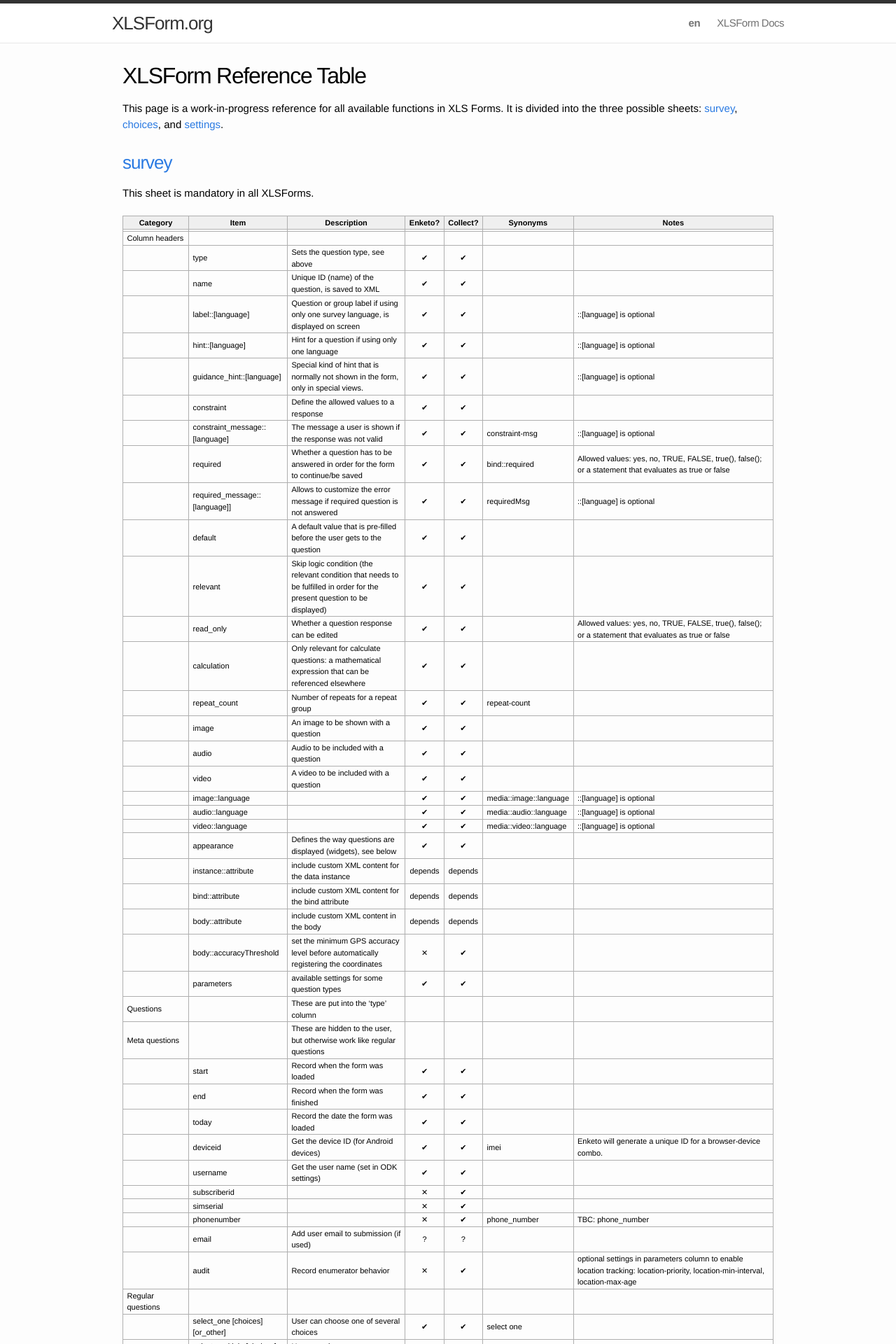
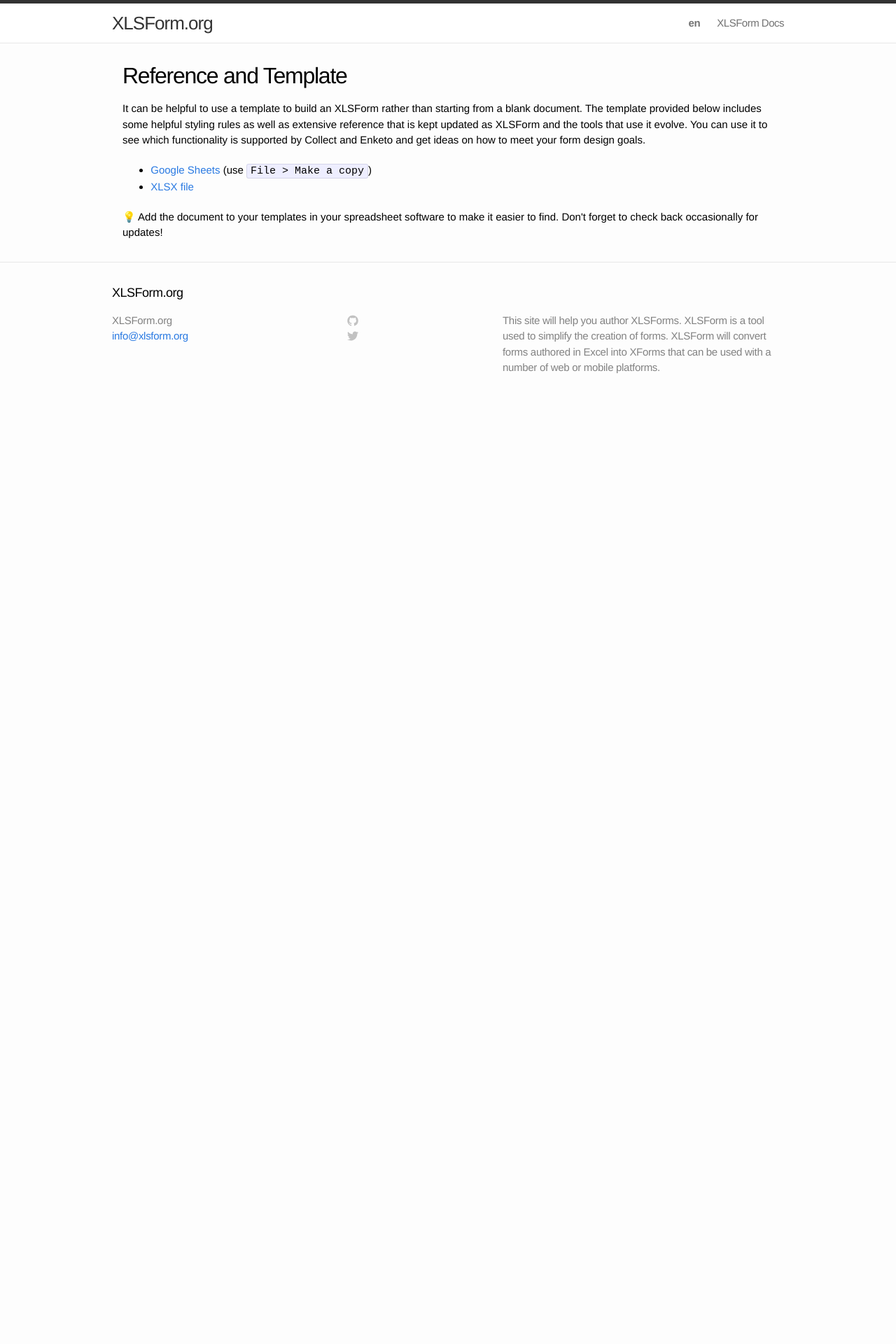
Before and after one commit to XLSForm/xlsform.github.io, a Jekyll site: the page built from en/ref-table.md, in a window 1280 px wide. Shown: the top 1920 px of the page at 70% size. Built offline with Jekyll 4.4.1, drawn with Linux system fonts in a browser that asks for light colours; after the commit the page ends 900 px from its top, so only the background shows below that; some of the changed text lies outside the part shown.

Commit message:
Replace reference table with template

```diff
--- a/_data/choices.csv
+++ /dev/null
@@ -1,8 +0,0 @@
-Item::en,Description::en,Enketo?,Collect?,Synonyms,Notes::en
-,,,,,
-list name,A unique name for each set of choices,✔,✔,list_name,
-name,"ID (name) of the specific choice, will be saved to XML",✔,✔,,
-label::[language],"Choice label, will be displayed on screen. Allows adding a translation of choice labels, showing [language] in the interface",✔,✔,label::[language],
-media,,✔,✔,,optional
-[filter_category_name],Allows setting a specific parent category for choice filters (cascading questions),✔,✔,,"Column name is specified by user, e.g. ‘country’"
-geometry,Special column name used by the `map` appearance,✕,✔,,
--- a/_data/settings.csv
+++ /dev/null
@@ -1,10 +0,0 @@
-Item::en,Description::en,Enketo?,Collect?,Synonyms,Notes::en
-,,,,,
-form_title,"Title displayed at beginning of form, in form list",✔,✔,,if missing assigned to form_id
-form_id,ID used in the XML and often needs to be unique,✔,✔,,If missing assigned to xls name
-public_key,Key required for encrypted forms,✔,✔,,
-submission_url,"Specific URL for uploading data, overrides default",✕,✔,,
-default_language,"If form uses multiple languages, this one sets which to use by default",✔,✔,,
-style,Separate questions groups into pages (on Enketo). Switch to a different theme.,✔,✕,,"Allowed values: pages, theme-grid, theme-formhub"
-version,,✔,✔,,
-instance_name,Allows user to create a dynamic naming convention for each submitted instance,✔,✔,,"for example, concat(${lname}, ‘-‘, ${fname}, ‘-‘, uuid())"
--- a/_data/survey.csv
+++ /dev/null
@@ -1,129 +0,0 @@
-Category::en,Item::en,Description::en,Enketo?,Collect?,Synonyms,Notes::en
-,,,,,,
-Column headers,,,,,,
-,type,"Sets the question type, see above",✔,✔,,
-,name,"Unique ID (name) of the question, is saved to XML",✔,✔,,
-,label::[language],"Question or group label if using only one survey language, is displayed on screen",✔,✔,,::[language] is optional
-,hint::[language],Hint for a question if using only one language,✔,✔,,::[language] is optional
-,guidance_hint::[language],"Special kind of hint that is normally not shown in the form, only in special views.",✔,✔,,::[language] is optional
-,constraint,Define the allowed values to a response,✔,✔,,
-,constraint_message::[language],The message a user is shown if the response was not valid,✔,✔,constraint-msg,::[language] is optional
-,required,Whether a question has to be answered in order for the form to continue/be saved,✔,✔,bind::required,"Allowed values: yes, no, TRUE, FALSE, true(), false(); or a statement that evaluates as true or false"
-,required_message::[language]],Allows to customize the error message if required question is not answered,✔,✔,requiredMsg,::[language] is optional
-,default,A default value that is pre-filled before the user gets to the question,✔,✔,,
-,relevant,Skip logic condition (the relevant condition that needs to be fulfilled in order for the present question to be displayed),✔,✔,,
-,read_only,Whether a question response can be edited,✔,✔,,"Allowed values: yes, no, TRUE, FALSE, true(), false(); or a statement that evaluates as true or false"
-,calculation,Only relevant for calculate questions: a mathematical expression that can be referenced elsewhere,✔,✔,,
-,repeat_count,"Number of repeats for a repeat group",✔,✔,repeat-count,
-,image,An image to be shown with a question,✔,✔,,
-,audio,Audio to be included with a question,✔,✔,,
-,video,A video to be included with a question,✔,✔,,
-,image::language,,✔,✔,media::image::language,::[language] is optional
-,audio::language,,✔,✔,media::audio::language,::[language] is optional
-,video::language,,✔,✔,media::video::language,::[language] is optional
-,appearance,"Defines the way questions are displayed (widgets), see below",✔,✔,,
-,instance::attribute,include custom XML content for the data instance,depends,depends,,
-,bind::attribute,include custom XML content for the bind attribute,depends,depends,,
-,body::attribute,include custom XML content in the body,depends,depends,,
-,body::accuracyThreshold,set the minimum GPS accuracy level before automatically registering the coordinates,✕,✔,,
-,parameters,"available settings for some question types",✔,✔,,
-Questions,,These are put into the ‘type’ column,,,,
-Meta questions,,"These are hidden to the user, but otherwise work like regular questions",,,,
-,start,Record when the form was loaded,✔,✔,,
-,end,Record when the form was finished,✔,✔,,
-,today,Record the date the form was loaded,✔,✔,,
-,deviceid,Get the device ID (for Android devices),✔,✔,imei,Enketo will generate a unique ID for a browser-device combo.
-,username,Get the user name (set in ODK settings),✔,✔,,
-,subscriberid,,✕,✔,,
-,simserial,,✕,✔,,
-,phonenumber,,✕,✔,phone_number,TBC: phone_number
-,email,Add user email to submission (if used),?,?,,
-,audit,Record enumerator behavior,✕,✔,,"optional settings in parameters column to enable location tracking: location-priority, location-min-interval, location-max-age"
-Regular questions,,,,,,
-,select_one [choices] [or_other],User can choose one of several choices,✔,✔,select one,
-,select_multiple [choices] [or_other],User can choose one or more of several choices,✔,✔,select multiple,
-,select_one_from_file [file],User can choose one of several choices from an external file,✔,✔,,"Optional settings in parameters column: 'value' (string, default = 'name') for the choice value column in the external file, 'label' (string, default = 'label') for the choice label column in the external file, 'randomize' (bool, default = 'false') to activate choice randomization, and 'seed' (number, default = none) to set the randomization seed value."
-,select_multiple_from_file [file],User can choose one or more of several choices from an external file,✔,✔,,"Optional settings in parameters column: 'value' (string, default = 'name') for the choice value column in the external file, 'label' (string, default = 'label') for the choice label column in the external file, 'randomize' (bool, default = 'false') to activate choice randomization, and 'seed' (number, default = none) to set the randomization seed value."
-,select_one_external,,✕,✔,,
-,rank [choices],User can rank a list of choices,✔,✔,,
-,text,User can enter a text response,✔,✔,,
-,integer,User can enter an integer,✔,✔,,
-,decimal,User can enter a decimal number,✔,✔,,
-,date,User can enter a date,✔,✔,,
-,time,User can enter a time of day,✔,✔,,
-,datetime,User can enter date and time together,✔,✔,,
-,geopoint,User can record a GPS location,✔,✔,location,
-,image,User can take or attach a picture,✔,✔,photo,
-,audio,User can record or attach audio,✔,✔,,"Collect accepts an optional quality parameter with possible values voice-only, low, normal and external",
-,background-audio,Audio is recorded in the background while filling the form,✕,✔,,"optional quality parameter with possible values voice-only, low and normal",
-,video,User can record or attach video,✔,✔,,
-,file,User can attach file of any type,✔,✔,,
-,note,User is shown a note (no response possible),✔,✔,,
-,barcode,User can enter a barcode by scanning it,✕,✔,,
-,acknowledge,User is asked to confirm or acknowledge something,✔,✔,trigger,
-,calculate,A mathematical expression of existing values that can be used by other questions (no user input),✔,✔,,Calculate creates an instance variable with no body element that gets set by an xpath expression (specified in the calculation column)
-,geotrace,User can record a line or polyline or multiple geo points,✔,✔,,
-,geoshape,User can record a polygon of multiple geo points - the last point is the same as the first point,✔,✔,,
-Groups,,"Groups contain one or more questions, or other nested groups, which may loop (repeat)",,,,
-,begin_group,Sets the beginning of a group,✔,✔,begin group,
-,end_group,Ends the group,✔,✔,end group,
-,begin_repeat,Sets the beginning of a repeat group,✔,✔,,
-,end_repeat,Ends the repeat group,✔,✔,,
-Form Variable References,,,,,,
-,${variable_name},"Reference another question (can be used in skip logic condition [relevant], validation, inside another question or hint label",✔,✔,,
-,.,Current question,✔,✔,,
-Appearance,,,,,,(For more controlled views using widgets)
-Groups,,,,,,
-,field-list,Multiple questions of a group on a screen,✔,✔,,Needs to be applied to a group
-,table-list,Show multiple select1s with a shared label in a field list.,✔,✔,,Needs to be applied to a group
-select_one / select_multiple,,,,,,
-,minimal,Spinner widget - click button to provide a response,✔,✔,,
-,label,Table of answers,✔,✔,,
-,list-nolabel,"Goes with label, no label on answer just radios",✔,✔,,
-,autocomplete,Autocomplete widget,✔,✔,search,Not supported on select_multiple in Enketo
-,likert,Shows question as likert widget,✔,✔,,
-,horizontal,Displays choices horizontally and automatically creates neat columns for multiple rows,✔,✔,,
-,compact,Displays choices horizontally as compact as possible,✔,✔,horizontal-compact,
-,compact-n,"Grid widget with max n columns where n is a number from 1 to 10, e.g. use compact-2 or compact-3",✔,✔,,
-,quick,Auto advance to next question upon selection,✕,✔,,
-,quickcompact,Displays choices horizontally as compact as possible. Auto advance to next question upon selection,✕,✔,quick compact,
-,image-map,"When used in conjunction with an SVG media label, the select question will be presented as a clickable image.",✔,✔,,The choices with a value that have a matching id attribute value on a <path> or <g> element in the SVG image are selectable in the presented image
-,map,Displays choices on map as locations,✕,✔,,select_multiple not supported.
-text,numbers,Show the number keyboard on the device,✔,✔,,Enketo: not all browsers provide support
-,multiline,Creates a larger text entry field,✔,✕,,
-,url,Shows button to launch a website to stored URL,✔,✔,,
-,printer,Interface with an external (Zebra barcode) printer,✕,✔,,
-,thousands-sep,When used in conjunction with “numbers” this adds a localized thousands separator for numbers shown on screen (not in submission).,✕,✔,,
-integer,,,,,,
-decimal,,,,,,
-,bearing,Shows compass/bearing widget,✕,✔,,
-integer and decimal,,,,,,
-,thousands-sep,Adds a localized thousands separator on screen (not in submission).,✕,✔,,
-range,,,,,,
-,vertical,Shows a vertical range slider instead of horizontal,✔,✔,,
-,no-ticks,Hides the ticks in a range widget slider,✔,✔,,
-,rating,Displays range as stars,✕,✔,,
-,picker,Shows range options in a picker instead of a slider,✕,✔,,
-,distress,Shows a thermometer surrounding a range slider,✔,✕,,For backwards compatiblity this is also supported on integer types (with harcoded range of 0-10 with step 1). It is no longer recommend to use integer.
-date,,,,,,
-,month-year,"Together with ‘date’ question type, doesn’t display the day of the month.",✔,✔,,Enketo: not all browsers provide support
-,year,"Together with ‘date’ question type, only displays the year.",✔,✔,,On Enketo only works on desktop devices - mobile devices use native full date picker
-date and dateTime,,,,,,
-,no-calendar,allows to force older spinner-only display on newer 4.x devices,✕,✔,,
-,ethiopian,Displays pickers for the Ethiopian calendar.,✕,✔,,
-,islamic,Displays pickers for the Ethiopian calendar.,✕,✔,,
-,coptic,Displays pickers for the Ethiopian calendar.,✕,✔,,
-image,,,,,,
-,new,Capture new photo with default camera. Can be combined with annotate.,✔,✔,,Enketo: not all browsers provide support
-,new-front,Capture new photo with font-camera (selfie). Can be combined with annotate.,✔,✔,,Enketo: not all browsers provide support
-,new-rear,Capture new photo with rear-camera. Can be combined with annotate.,✔,✔,,Enketo: not all browsers provide support
-,annotate,Draw on a captured Image,✔,✔,,
-,draw,Draw something on the screen,✔,✔,,
-,signature,Draw a signature on a line,✔,✔,,
-"audio, video",,,,,,
-,new,Capture new audio or video with the default camera/mic,✔,✔,,Enketo: not all browsers provide support
-"geopoint, geotrace, geoshape",,,,,,
-,maps,Records the GPS coordinates of the current location while showing it also in Google Maps,✔,✔,,Enketo: Adds a button on touch screens to see a map; for non-touch devices it’s the same as having no appearance.
-,hide-input,Shows a larger map and hides the geo input fields by default.,✔,✕,,
-,"streets, terrain, satellite, [other]",Switches the default map layer to the one with the name of the appearance.,✔,✕,,
-,placement-map,Allows user to point at a location on a map to record those GPS coordinates,✔,✔,,Enketo: Same as maps
--- a/assets/css/main.css
+++ b/assets/css/main.css
@@ -392,16 +392,6 @@
 
 .post pre.terminal code { background-color: #333; }
 
-/* center ODK and Enketo columns in ref-table */
-.survey-sheet td:nth-of-type(4),
-.survey-sheet td:nth-of-type(5),
-.choices-sheet td:nth-of-type(3),
-.choices-sheet td:nth-of-type(4),
-.settings-sheet td:nth-of-type(4),
-.settings-sheet td:nth-of-type(5){
-  text-align: center;
-}
-
 /* Syntax highlighting styles */
 /* ----------------------------------------------------------*/
 
--- a/en/ref-table.md
+++ b/en/ref-table.md
@@ -2,7 +2,7 @@
 layout: fullpage
 lang: en
 ref: ref-table
-title: XLSForm Reference Table
+title: Reference and Template
 ---
 ## {{page.title}}
 {% include content.html %}
```
Also changed, not shown: _sections/home-english.md (+1 -1 lines), _sections/ref-table-english.md (+4 -17 lines).
